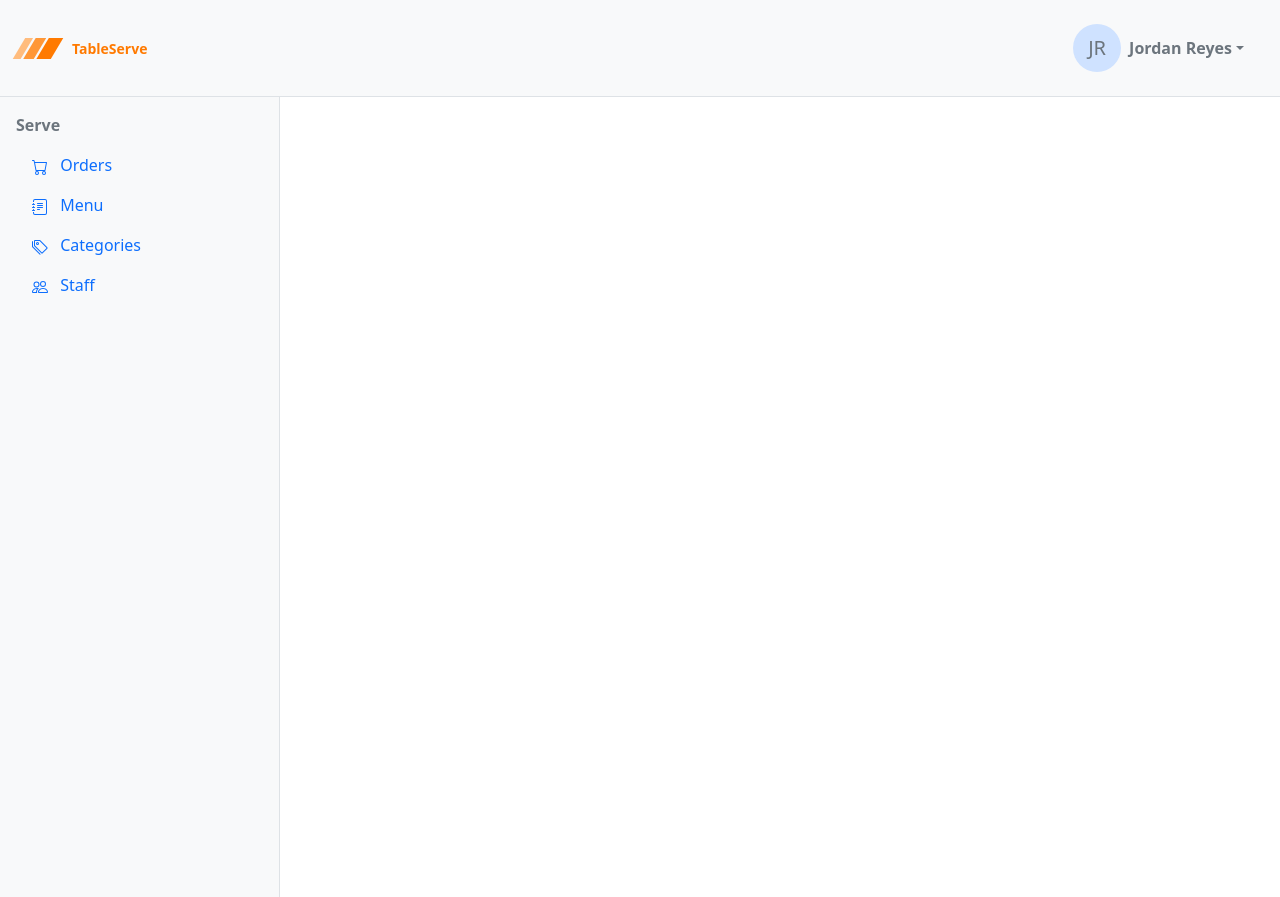
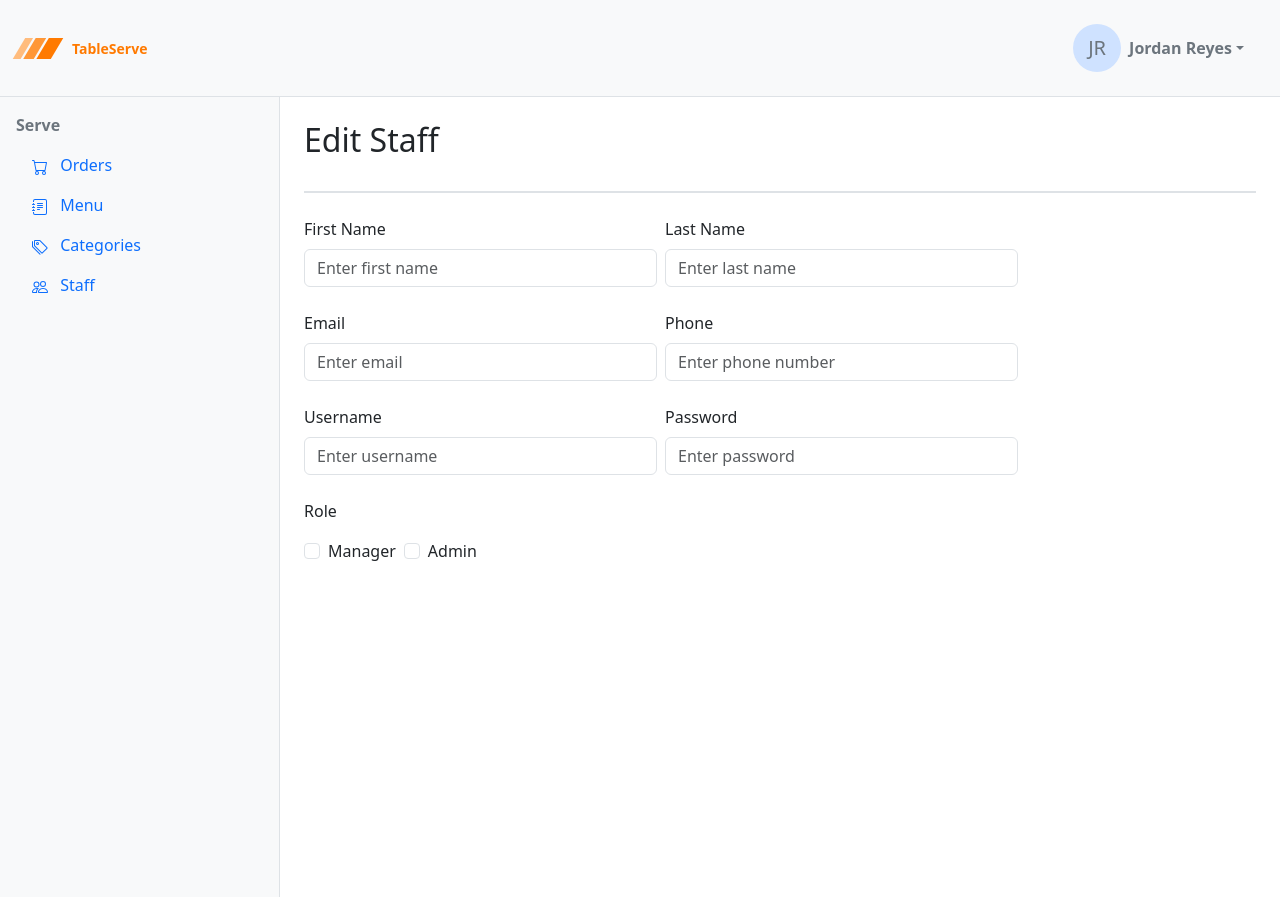
Before and after one commit to bbottstql/tableserve-design, a website built with Vite: page staff-edit.html in a window 1280 px wide. Built offline with nearby package versions, Linux system fonts and the light colour scheme.

Commit message:
staff-edit created

```diff
--- a/staff-edit.html
+++ b/staff-edit.html
@@ -11,8 +11,94 @@
     {{> header}}
     <main class="d-flex">
       {{> nav}}
-      <section class="content p-4 flex-grow-1">
-        <!-- build your page content here — refer to _data.md for data -->
+  <section class="content p-4 flex-grow-1">
+        <div
+          class="d-flex justify-content-between pb-4 mb-4 border-bottom border-2"
+        >
+          <h2>Edit Staff</h2>
+        </div>
+        <form class="d-flex flex-wrap flex-column w75 gap-2">
+          <div class="d-flex w-75 gap-2">
+            <div class="mb-3 w-50">
+              <label for="firstname" class="form-label">First Name</label>
+              <input
+                id="firstname"
+                type="text"
+                class="form-control"
+                placeholder="Enter first name"
+              />
+            </div>
+            <div class="mb-3 w-50">
+              <label for="lastname" class="form-label">Last Name</label>
+              <input
+                type="text"
+                id="lastname"
+                class="form-control"
+                placeholder="Enter last name"
+              />
+            </div>
+          </div>
+          <div class="d-flex w-75 gap-2">
+            <div class="mb-3 w-50">
+              <label for="email" class="form-label">Email</label>
+              <input
+                id="email"
+                type="email"
+                class="form-control"
+                placeholder="Enter email"
+              />
+            </div>
+            <div class="mb-3 w-50">
+              <label for="phone" class="form-label">Phone</label>
+              <input
+                inputtype="text"
+                id="phone"
+                class="form-control"
+                placeholder="Enter phone number"
+              />
+            </div>
+          </div>
+          <div class="d-flex w-75 gap-2">
+            <div class="mb-3 w-50">
+              <label for="username" class="form-label">Username</label>
+              <input
+                id="username"
+                type="text"
+                class="form-control"
+                placeholder="Enter username"
+              />
+            </div>
+            <div class="mb-3 w-50">
+              <label for="password" class="form-label">Password</label>
+              <input
+                type="password"
+                id="password"
+                class="form-control"
+                placeholder="Enter password"
+              />
+            </div>
+          </div>
+          <div class="d-flex w-75 gap-2">
+            <label for="role" class="form-label">Role</label>
+          </div>
+          <div class="d-flex w-75 gap-2">
+            <input
+              class="form-check-input"
+              type="checkbox"
+              name="radioDefault"
+              id="radioDefault1"
+            />
+            <label for="roleadmin" class="form-label">Manager</label>
+
+            <input
+              class="form-check-input"
+              type="checkbox"
+              name="radioDefault"
+              id="radioDefault1"
+            />
+            <label for="roleadmin" class="form-label">Admin</label>
+          </div>
+        </form>
       </section>
     </main>
     <script src="/node_modules/bootstrap/dist/js/bootstrap.bundle.min.js"></script>
```
